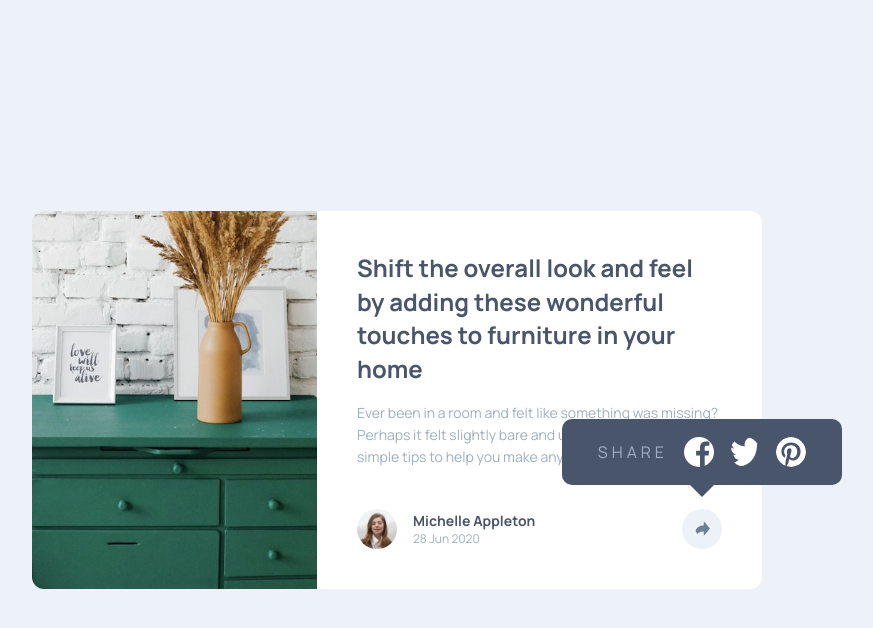
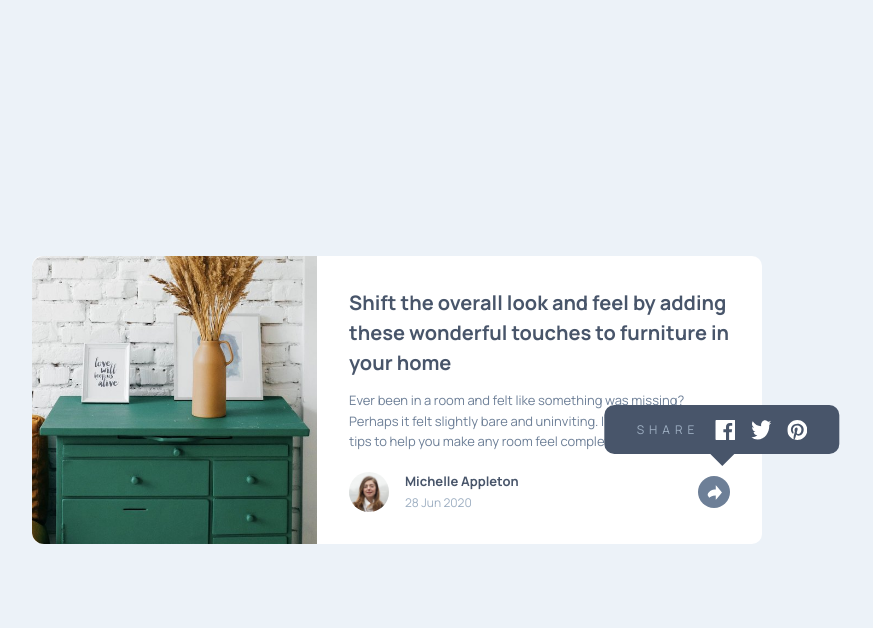
Before and after one commit to iamsyedbilal/frontendMentor, a plain HTML site: page js_fundamentals/article-preview/index.html in a window 1280 px wide. Both pictures are taken after a click on the button "Share this article". Shown: the whole page, without its empty margins (243-1116 px from the left). Drawn offline with Linux system fonts and the light colour scheme.

Commit message:
feat: enhance article preview component with improved accessibility and layout adjustments

```diff
--- a/js_fundamentals/article-preview/index.html
+++ b/js_fundamentals/article-preview/index.html
@@ -3,7 +3,8 @@
   <head>
     <meta charset="UTF-8" />
     <meta name="viewport" content="width=device-width, initial-scale=1.0" />
-    <!-- displays site properly based on user's device -->
+
+    <title>Article preview – Frontend Mentor</title>
 
     <link
       rel="icon"
@@ -18,54 +19,64 @@
       href="https://fonts.googleapis.com/css2?family=Manrope:wght@200..800&display=swap"
       rel="stylesheet" />
 
-    <!-- CUSTOM JS -->
-    <script src="script.js" defer></script>
-
     <!-- CUSTOM CSS -->
     <link rel="stylesheet" href="style.css" />
 
-    <title>Frontend Mentor | Article preview component</title>
+    <!-- CUSTOM JS -->
+    <script src="script.js" defer></script>
   </head>
+
   <body>
-    <main>
-      <article>
-        <img
-          class="drawers__img"
-          src="./images/drawers.jpg"
-          alt="drawers image" />
+    <main id="main-content">
+      <article aria-labelledby="article-title">
+        <figure>
+          <img
+            class="drawers__img"
+            src="./images/drawers.jpg"
+            alt="Chest of drawers with decorative items on top" />
+        </figure>
+
         <div class="content__container">
-          <div class="container">
-            <h1>
+          <header class="container">
+            <h1 id="article-title">
               Shift the overall look and feel by adding these wonderful touches
               to furniture in your home
             </h1>
+
             <p>
               Ever been in a room and felt like something was missing? Perhaps
               it felt slightly bare and uninviting. I’ve got some simple tips to
               help you make any room feel complete.
             </p>
-          </div>
-          <div class="avatar">
+          </header>
+
+          <!-- AUTHOR ROW -->
+          <footer class="avatar">
             <img
+              class="avatar__img"
               src="./images/avatar-michelle.jpg"
-              alt="Michelle avatar image" />
+              alt="Portrait of Michelle Appleton" />
 
             <div class="avatar__text">
               <p class="name">Michelle Appleton</p>
-              <p class="date">28 Jun 2020</p>
+              <time class="date" datetime="2020-06-28">28 Jun 2020</time>
             </div>
 
-            <button class="share-btn" aria-label="Share article">
-              <img src="./images/icon-share.svg" alt="Share article" />
+            <button
+              class="share-btn"
+              aria-label="Share this article"
+              aria-expanded="false"
+              aria-controls="share-tooltip">
+              <img src="./images/icon-share.svg" alt="" aria-hidden="true" />
             </button>
+          </footer>
 
-            <!-- TOOLTIP -->
-            <div class="share-tooltip" aria-hidden="true">
-              <span>SHARE</span>
-              <a href="#"><img src="./images/icon-facebook.svg" alt="" /></a>
-              <a href="#"><img src="./images/icon-twitter.svg" alt="" /></a>
-              <a href="#"><img src="./images/icon-pinterest.svg" alt="" /></a>
-            </div>
+          <!-- SHARE TOOLTIP / BAR -->
+          <div id="share-tooltip" class="share-tooltip" aria-hidden="true">
+            <span>Share</span>
+            <img src="./images/icon-facebook.svg" alt="" />
+            <img src="./images/icon-twitter.svg" alt="" />
+            <img src="./images/icon-pinterest.svg" alt="" />
           </div>
         </div>
       </article>
--- a/js_fundamentals/article-preview/script.js
+++ b/js_fundamentals/article-preview/script.js
@@ -1,15 +1,51 @@
 document.addEventListener("DOMContentLoaded", function () {
   const shareBtn = document.querySelector(".share-btn");
   const shareTooltip = document.querySelector(".share-tooltip");
+  const avatar = document.querySelector(".avatar");
 
-  shareBtn.addEventListener("click", function (e) {
+  if (!shareBtn || !shareTooltip || !avatar) return;
+
+  function openTooltip() {
+    shareTooltip.classList.add("active");
+    shareBtn.classList.add("active");
+    avatar.classList.add("share-active");
+
+    shareBtn.setAttribute("aria-expanded", "true");
+    shareTooltip.setAttribute("aria-hidden", "false");
+  }
+
+  function closeTooltip() {
+    shareTooltip.classList.remove("active");
+    shareBtn.classList.remove("active");
+    avatar.classList.remove("share-active");
+
+    shareBtn.setAttribute("aria-expanded", "false");
+    shareTooltip.setAttribute("aria-hidden", "true");
+  }
+
+  function toggleTooltip(e) {
     e.stopPropagation();
-    shareTooltip.classList.toggle("active");
-    shareBtn.classList.toggle("active");
+    const isOpen = shareBtn.getAttribute("aria-expanded") === "true";
+    isOpen ? closeTooltip() : openTooltip();
+  }
+
+  shareBtn.addEventListener("click", toggleTooltip);
+
+  shareBtn.addEventListener("keydown", function (e) {
+    if (e.key === "Enter" || e.key === " ") {
+      e.preventDefault();
+      toggleTooltip(e);
+    }
+
+    if (e.key === "Escape") {
+      closeTooltip();
+      shareBtn.focus();
+    }
   });
 
-  document.addEventListener("click", function () {
-    shareTooltip.classList.remove("active");
-    shareBtn.classList.remove("active");
+  document.addEventListener("click", closeTooltip);
+
+  shareTooltip.addEventListener("click", function (e) {
+    e.stopPropagation();
   });
 });
--- a/js_fundamentals/article-preview/style.css
+++ b/js_fundamentals/article-preview/style.css
@@ -1,15 +1,17 @@
+/* ======================
+   VARIABLES
+====================== */
 :root {
   --very-dark-grayish-blue: hsl(217, 19%, 35%);
   --desaturated-dark-blue: hsl(214, 17%, 51%);
   --grayish-blue: hsl(212, 23%, 69%);
   --light-grayish-blue: hsl(210, 46%, 95%);
-  --white: #ffffff;
-
-  --fw-regular: 500;
-  --fw-bold: 700;
+  --white: hsl(0, 0%, 100%);
 }
 
-/* ===== RESET ===== */
+/* ======================
+   RESET
+====================== */
 *,
 *::before,
 *::after {
@@ -20,38 +22,44 @@
   margin: 0;
 }
 
-body {
-  font-family: "Manrope", sans-serif;
-  background-color: var(--light-grayish-blue);
-  min-height: 100vh;
-  display: grid;
-  place-items: center;
-  padding: 1.5rem;
-}
-
 img {
   display: block;
   max-width: 100%;
 }
 
 button {
+  border: none;
+  background: none;
+  cursor: pointer;
   font: inherit;
-  cursor: pointer;
-  border: none;
 }
 
-/* ===== ARTICLE CARD ===== */
-article {
-  position: relative;
-  background-color: var(--white);
-  border-radius: 0.75rem;
-  overflow: hidden;
-  max-width: 730px;
+/* ======================
+   PAGE
+====================== */
+body {
+  min-height: 100vh;
+  font-family: "Manrope", sans-serif;
+  background-color: var(--light-grayish-blue);
   display: grid;
-  grid-template-columns: 1fr;
+  place-items: center;
+  padding: 1rem;
 }
 
-/* Image */
+/* ======================
+   CARD
+====================== */
+article {
+  max-width: 730px;
+  background-color: var(--white);
+  border-radius: 10px;
+  display: grid;
+  position: relative; /* anchor tooltip */
+}
+
+/* ======================
+   IMAGE
+====================== */
 .drawers__img {
   height: 200px;
   width: 100%;
@@ -59,33 +67,34 @@ article {
   border-radius: 0.75rem 0 0 0.75rem;
 }
 
-/* ===== CONTENT ===== */
+/* ======================
+   CONTENT
+====================== */
 .content__container {
   padding: 2rem;
-  display: flex;
-  flex-direction: column;
-  gap: 1.5rem;
 }
 
 .container h1 {
-  font-size: 1.25rem;
+  font-size: 1rem;
+  line-height: 1.5;
   color: var(--very-dark-grayish-blue);
-  font-weight: var(--fw-bold);
-  line-height: 1.4;
+  font-weight: 700;
 }
 
 .container p {
-  color: var(--grayish-blue);
-  font-size: 0.875rem;
+  margin-top: 0.75rem;
+  font-size: 0.8125rem;
   line-height: 1.6;
-  padding-block: 1rem;
+  color: var(--desaturated-dark-blue);
 }
 
-/* ===== AVATAR ROW ===== */
+/* ======================
+   AUTHOR ROW
+====================== */
 .avatar {
+  margin-top: 1.25rem;
   display: flex;
   align-items: center;
-  gap: 1rem;
 }
 
 .avatar img {
@@ -95,28 +104,29 @@ article {
 }
 
 .avatar__text {
-  display: flex;
-  flex-direction: column;
+  margin-left: 1rem;
 }
 
 .name {
+  font-size: 0.8125rem;
+  font-weight: 700;
   color: var(--very-dark-grayish-blue);
-  font-weight: var(--fw-bold);
-  font-size: 0.875rem;
 }
 
 .date {
+  font-size: 0.75rem;
   color: var(--grayish-blue);
-  font-size: 0.75rem;
 }
 
-/* ===== SHARE BUTTON ===== */
+/* ======================
+   SHARE BUTTON
+====================== */
 .share-btn {
   margin-left: auto;
-  background: var(--light-grayish-blue);
-  width: 40px;
-  height: 40px;
+  width: 32px;
+  height: 32px;
   border-radius: 50%;
+  background-color: var(--light-grayish-blue);
   display: grid;
   place-items: center;
   z-index: 2;
@@ -127,28 +137,54 @@ article {
   height: 15px;
 }
 
-/* ===== SHARE TOOLTIP (DESKTOP) ===== */
+.share-btn:hover,
+.share-btn.active {
+  background-color: var(--desaturated-dark-blue);
+}
+
+.share-btn:hover img,
+.share-btn.active img {
+  filter: brightness(0) invert(1);
+}
+
+/* ======================
+   SHARE TOOLTIP (DESKTOP)
+====================== */
 .share-tooltip {
   position: absolute;
-  right: -5rem;
-  bottom: 6.5rem;
+  bottom: 90px;
+  right: 40px;
+  transform: translateX(50%);
 
-  background: var(--very-dark-grayish-blue);
-  color: white;
+  background-color: var(--very-dark-grayish-blue);
+  padding: 0.9rem 2rem;
+  border-radius: 10px;
 
   display: flex;
   align-items: center;
-  gap: 16px;
-
-  padding: 18px 36px;
-  border-radius: 10px;
-
-  letter-spacing: 4px;
-  font-size: 0.75rem;
+  gap: 1rem;
 
   opacity: 0;
   pointer-events: none;
   transition: opacity 0.25s ease;
+}
+
+.share-tooltip span {
+  font-size: 0.75rem;
+  text-transform: uppercase;
+  color: var(--grayish-blue);
+  letter-spacing: 5px;
+}
+
+.share-tooltip img {
+  width: 20px;
+  height: 20px;
+  filter: brightness(0) invert(1);
+}
+
+.share-tooltip.active {
+  opacity: 1;
+  pointer-events: auto;
 }
 
 /* Tooltip arrow */
@@ -158,74 +194,66 @@ article {
   top: 100%;
   left: 50%;
   transform: translateX(-50%);
-
   border-width: 12px 12px 0 12px;
   border-style: solid;
   border-color: var(--very-dark-grayish-blue) transparent transparent
     transparent;
 }
 
-.share-tooltip span {
-  color: var(--grayish-blue);
-  font-size: 1rem;
+/* ======================
+   DESKTOP LAYOUT
+====================== */
+@media (min-width: 768px) {
+  article {
+    grid-template-columns: 285px 1fr;
+  }
+
+  .drawers__img {
+    height: 100%;
+  }
+
+  .container h1 {
+    font-size: 1.25rem;
+  }
 }
 
-.share-tooltip img {
-  width: 30px;
-  height: 30px;
-}
-
-.share-tooltip.active {
-  opacity: 1;
-  pointer-events: auto;
-}
-
-/* ===== MOBILE SHARE BAR ===== */
-@media (max-width: 768px) {
+/* ======================
+   MOBILE SHARE BAR
+====================== */
+@media (max-width: 767px) {
   article {
-    max-width: 375px;
+    max-width: 327px;
+    overflow: hidden;
   }
 
-  article .drawers__img {
+  .drawers__img {
     border-radius: 0.75rem 0.75rem 0 0;
   }
 
   .share-tooltip {
-    inset: auto 0 0 0;
     bottom: 0;
-    border-radius: 0 0 0.75rem 0.75rem;
-    padding: 2rem;
-    display: flex;
-    align-items: center;
-    justify-content: flex-start;
-    gap: 1.25rem;
+    left: 0;
+    right: 0;
+    transform: none;
+
+    height: 64px;
+    padding: 0 1.5rem;
+
+    border-radius: 0 0 10px 10px;
+  }
+
+  .share-tooltip span {
+    font-size: 0.75rem;
+    letter-spacing: 4px;
   }
 
   .share-tooltip::after {
     display: none;
   }
 
-  .share-btn.active {
-    background: var(--desaturated-dark-blue);
+  /* Hide author when share is active */
+  .avatar.share-active .avatar__img,
+  .avatar.share-active .avatar__text {
+    display: none;
   }
 }
-
-/* ===== DESKTOP LAYOUT ===== */
-@media (min-width: 768px) {
-  article {
-    grid-template-columns: 285px 1fr;
-    overflow: visible;
-  }
-
-  .drawers__img {
-    height: 100%;
-  }
-
-  .content__container {
-    padding: 2.5rem;
-  }
-
-  .container h1 {
-    font-size: 1.5rem;
-  }
-}
```
